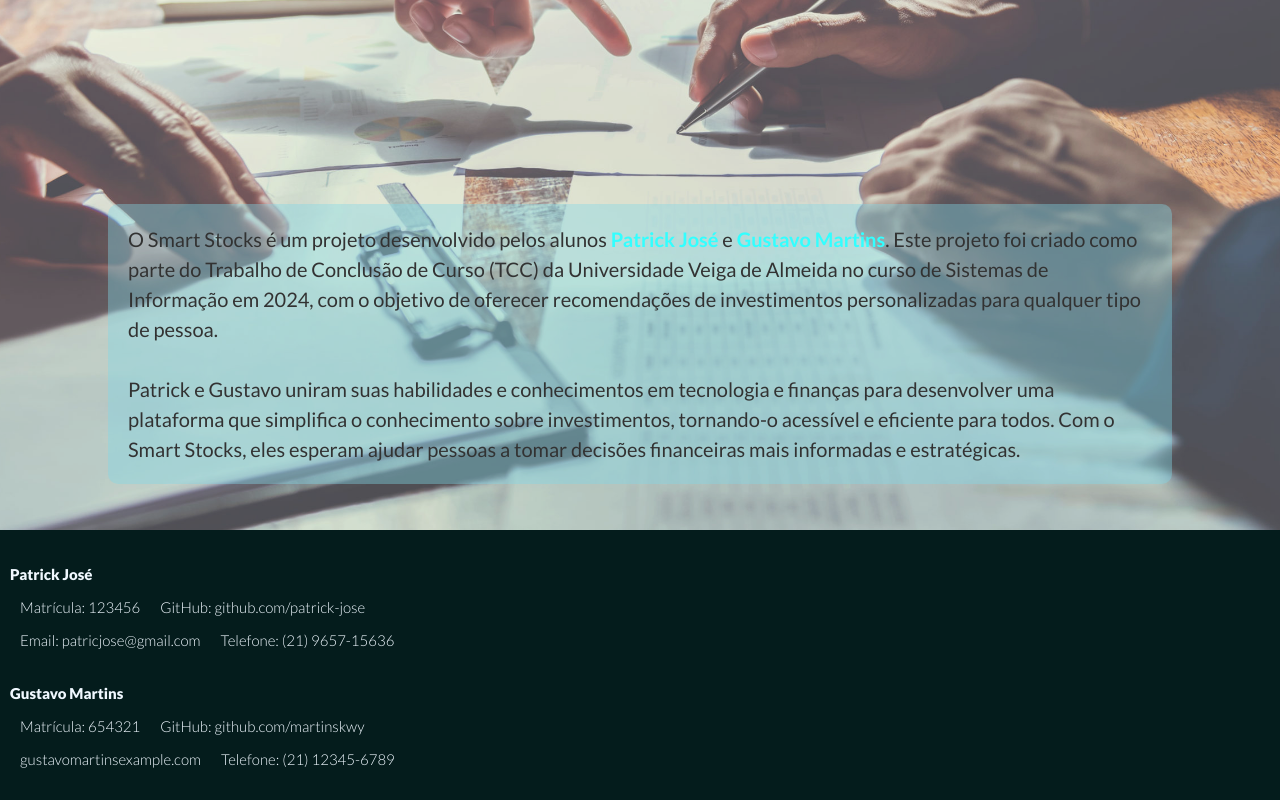
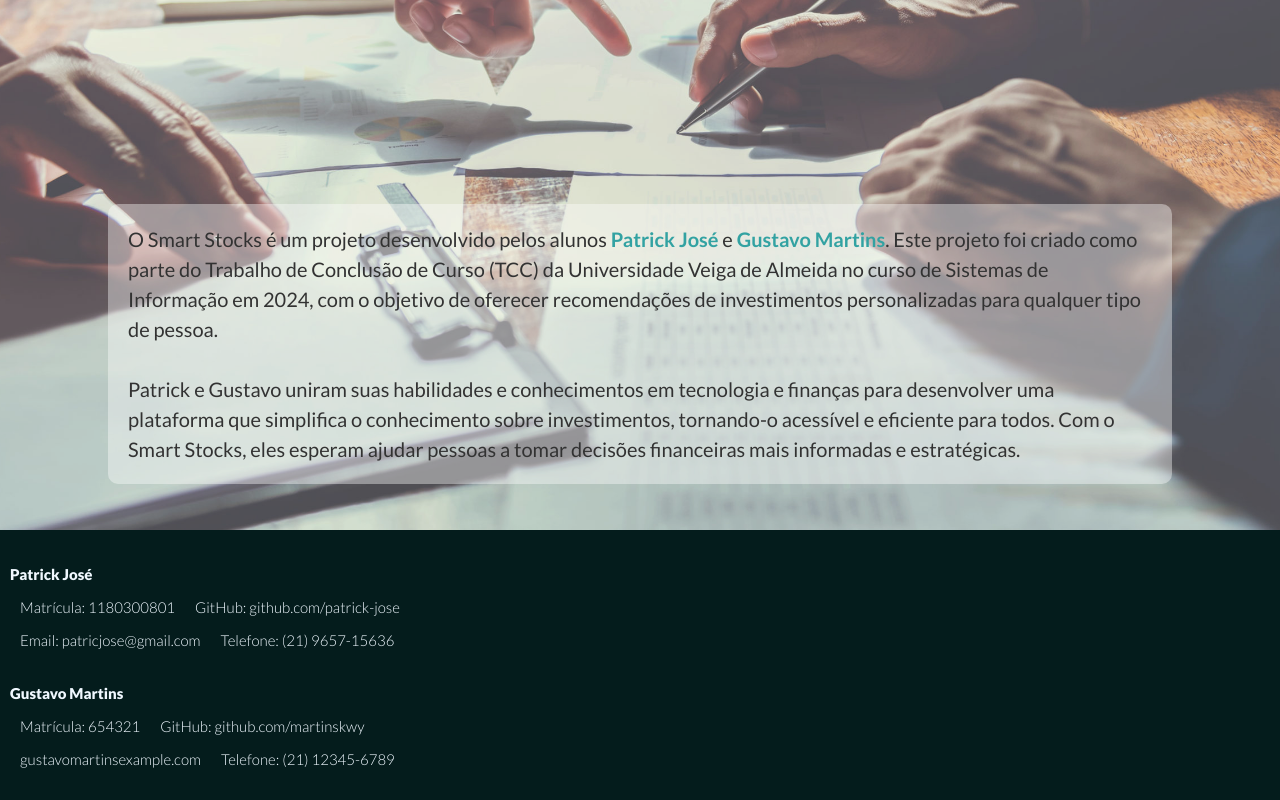
Before and after one commit to patrick-jose/Smart-Stocks-WebApp, an Angular app: page / in a window 1280 px wide. Shown: the part 2510-3310 px from the top of the page. Built offline with nearby package versions, Linux system fonts and the light colour scheme; a web font is replaced by a local one.

Commit message:
#3 Home page adjustments and layout folder adjustment

```diff
--- a/src/app/app.component.ts
+++ b/src/app/app.component.ts
@@ -1,9 +1,9 @@
 import { Component } from '@angular/core';
 import { RouterOutlet } from '@angular/router';
 import { CommonModule } from '@angular/common';
-import { MenuBarComponent } from "../layout/menu-bar/menu-bar.component";
+import { MenuBarComponent } from "../app/layout/menu-bar/menu-bar.component";
 import { HomeComponent } from "./home/home.component";
-import { FooterComponent } from '../layout/footer/footer.component';
+import { FooterComponent } from '../app/layout/footer/footer.component';
 
 @Component({
     selector: 'app-root',
--- a/src/app/home/home.component.scss
+++ b/src/app/home/home.component.scss
@@ -101,7 +101,7 @@
 .image-home-about-authors p {
   font-size: 20px;
   width: 80%;
-  background-color: rgb(99, 205, 224, 0.4);
+  background-color: rgb(252, 252, 252, 0.4);
   line-height: 30px;
   font-weight: 400;
   padding: 20px;
@@ -112,6 +112,6 @@
 
 .image-home-about-authors a {
   text-decoration: none;
-  color: aqua;
+  color: #008c8c;
   font-weight: bold;
 }
--- a/src/layout/footer/footer.component.html
+++ b/src/app/layout/footer/footer.component.html
@@ -1,7 +1,7 @@
 <div class="footer">
   <div class="footer-left">
     <p>Patrick José</p>
-    <span>Matrícula: 123456</span>
+    <span>Matrícula: 1180300801</span>
     <span>GitHub: <a href="https://github.com/patrick-jose" target="_blank">github.com/patrick-jose</a></span>
     <p></p>
     <span>Email: <a href="mailto:patricjose@gmail.comm">patricjose&#64;gmail.com</a></span>
```
Also changed, not shown: src/app/layout/footer/footer.component.scss (renamed from src/layout/footer/footer.component.scss), src/app/layout/footer/footer.component.ts (renamed from src/layout/footer/footer.component.ts), src/app/layout/menu-bar/menu-bar.component.html (renamed from src/layout/menu-bar/menu-bar.component.html), src/app/layout/menu-bar/menu-bar.component.scss (renamed from src/layout/menu-bar/menu-bar.component.scss), src/app/layout/menu-bar/menu-bar.component.ts (renamed from src/layout/menu-bar/menu-bar.component.ts), 2 other files (tests, documents, lock files or other folders).
